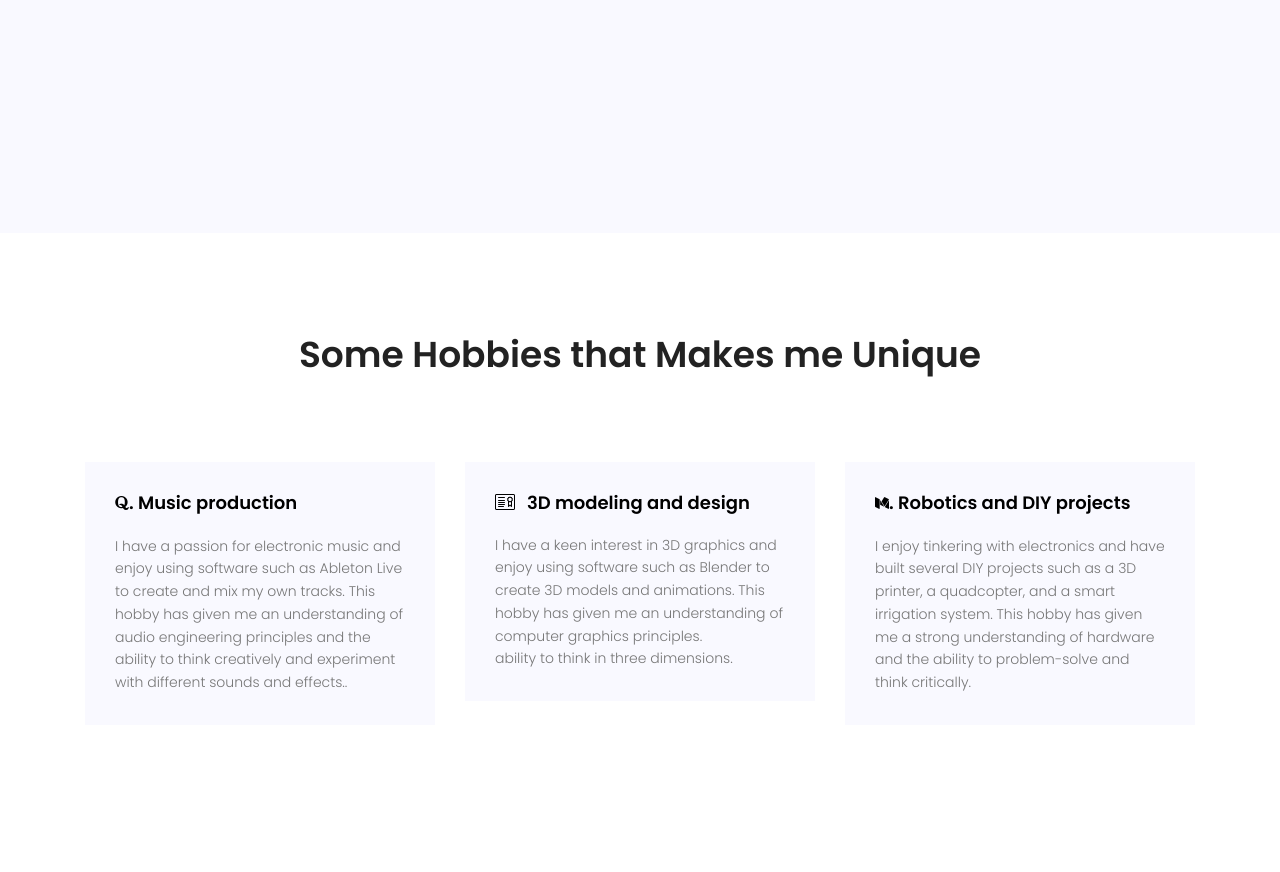
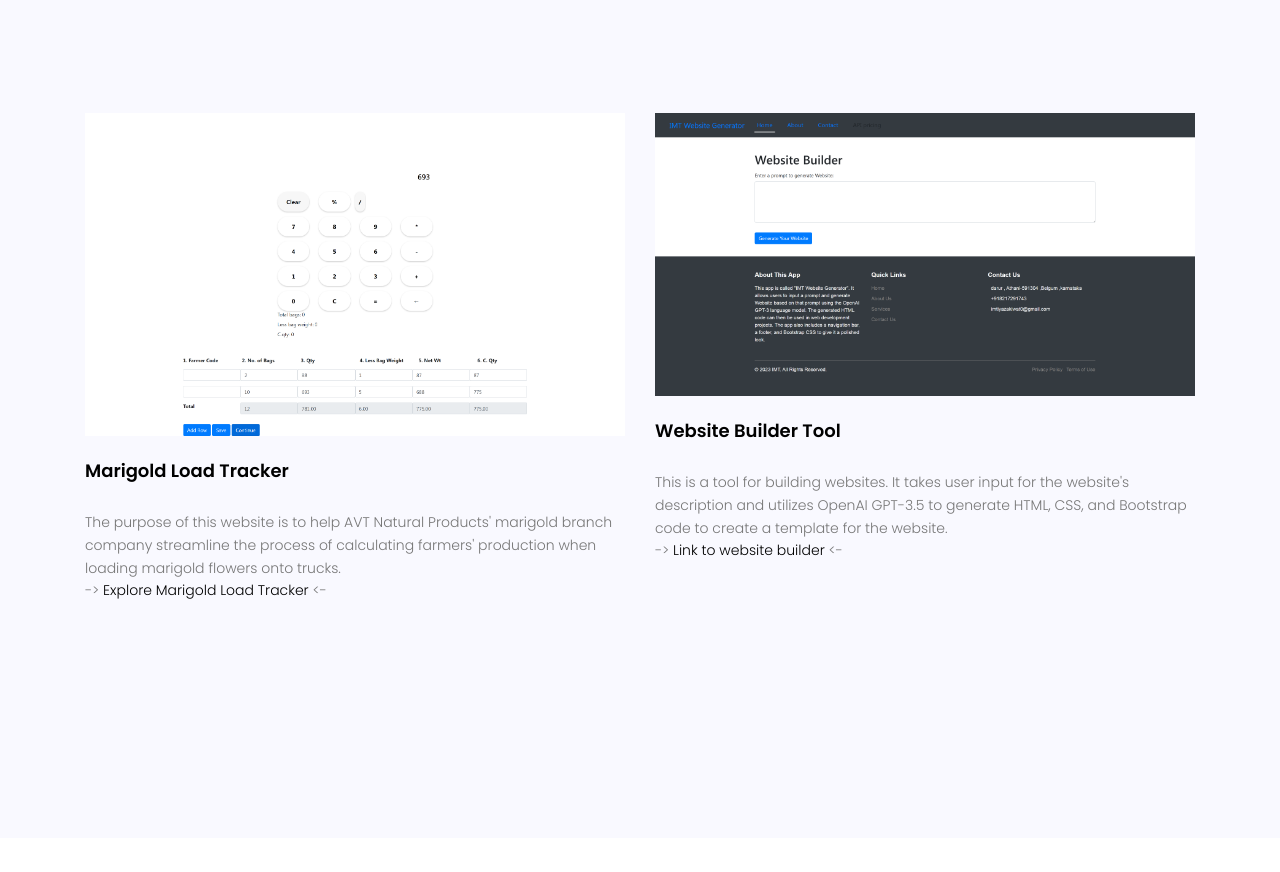
Before and after one commit to imtiyazakiwat/imtiyazakiwat, a plain HTML site: page index.html in a window 1280 px wide. Shown: the part 4591-5463 px from the top of the page. Drawn offline with nearby package versions, Linux system fonts and the light colour scheme.

Commit message:
added two more projects

```diff
--- a/index.html
+++ b/index.html
@@ -422,8 +422,47 @@
           </div>
         </div>
       </div>
+
+      <div class="row">
+        <div class="col-lg-6 project-left">
+          <div class="single-project pb-100">
+            <img class="img-fluid project-screenshot" src="project-images/project3.png"
+              alt="Library Study Space Management System Screenshot" />
+            <h4 class="pt-4 pb-30">
+              <a href="#">Marigold Load Tracker</a>
+            </h4>
+            <p>
+              The purpose of this website is to help AVT Natural Products' marigold branch company streamline the
+              process of calculating farmers' production when loading marigold flowers onto trucks.
+              <br />
+              ->
+              <a href="https://imtiyazakiwat.github.io/MarigoldLoadTracker/" target="_blank">Explore Marigold Load
+                Tracker</a>
+              <- </p>
+          </div>
+        </div>
+        <div class="col-lg-6 project-left">
+          <div class="single-project pb-100">
+            <img class="img-fluid project-screenshot" src="project-images/project4.png" alt="Project Screenshot 2" />
+            <h4 class="pt-4 pb-30">
+              <a href="#">Website Builder Tool</a>
+            </h4>
+            <p>
+              This is a tool for building websites. It takes user input for the website's description and utilizes
+              OpenAI GPT-3.5 to generate HTML, CSS, and Bootstrap code to create a template for the website.<br />
+              ->
+              <a href="https://imtiyazakiwat.github.io/website-builder/" target="_blank">Link to website builder</a>
+              <- </p>
+          </div>
+        </div>
+      </div>
     </div>
   </section>
+  <!-- <section class="project-area section-gap" id="project"> -->
+    <!-- <div class="container"> -->
+
+    <!-- </div> -->
+  <!-- </section> -->
 
 
 
```
Also changed, not shown: project-images/project3.png (added), project-images/project4.png (added).
